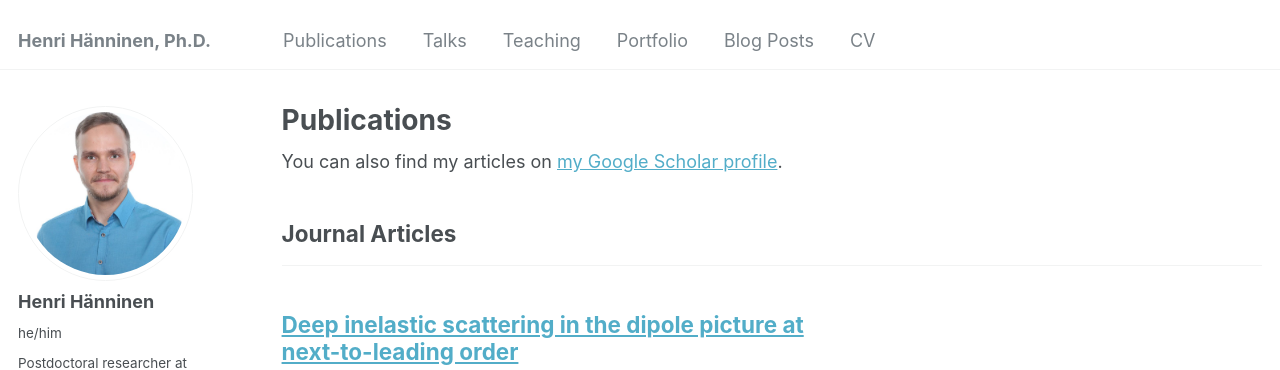
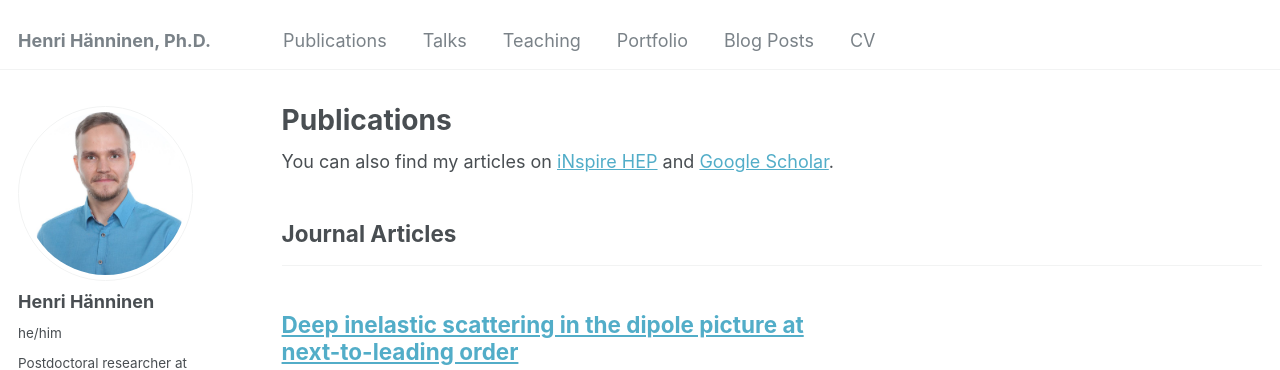
Before and after one commit to hhannine/hhannine.github.io, a Jekyll site: the page built from _pages/publications.html, in a window 1280 px wide and 900 px high. Shown: the top 370 px of the window. Built offline with Jekyll 4.4.1, drawn with Linux system fonts in a browser that asks for light colours; some web fonts are replaced.

Commit message:
Test adding inspirehep linking

```diff
--- a/_config.yml
+++ b/_config.yml
@@ -38,6 +38,7 @@ author:
   semantic         : # URL
   pubmed           : # "https://www.ncbi.nlm.nih.gov/pubmed/?term=john+snow"
   researchgate     : # URL
+  inspirehep       : "https://inspirehep.net/authors/1810313"
 
   # Repositories and software development
   bitbucket        : # Username - Update with your username on the site
--- a/_includes/author-profile.html
+++ b/_includes/author-profile.html
@@ -54,7 +54,7 @@
         <li><a href="{{ author.orcid }}"><i class="ai ai-orcid ai-fw icon-pad-right"></i>ORCID</a></li>
       {% endif %}
       {% if author.pubmed %}
-        <li><a href="{{ author.pubmed }}"><i class="ai ai-pubmed ai-fw icon-pad-right"></i>PubMed</a></li>
+        <li><a href="{{ author.inspirehep }}"><i class="ai ai-inspire ai-fw icon-pad-right"></i>iNspire HEP</a></li>
       {% endif %}
       {% if author.researchgate %}
         <li><a href="{{ author.researchgate }}"><i class="fab fa-fw fa-researchgate icon-pad-right" aria-hidden="true"></i>ResearchGate</a></li>
--- a/_pages/publications.html
+++ b/_pages/publications.html
@@ -6,7 +6,7 @@ author_profile: true
 ---
 
 {% if site.author.googlescholar %}
-  <div class="wordwrap">You can also find my articles on <a href="{{site.author.googlescholar}}">my Google Scholar profile</a>.</div>
+  <div class="wordwrap">You can also find my articles on <a href="{{site.author.inspirehep}}">iNspire HEP</a> and <a href="{{site.author.googlescholar}}">Google Scholar</a>.</div>
 {% endif %}
 
 {% include base_path %}
```
